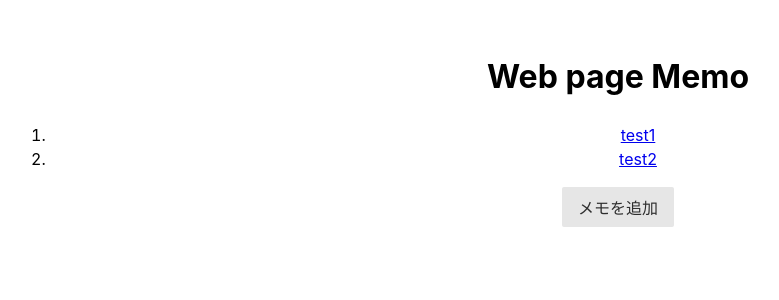
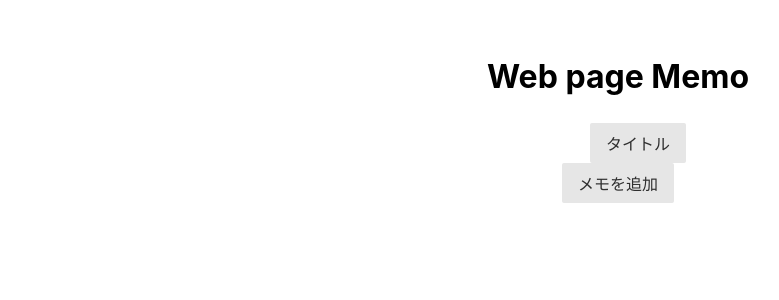
Before and after one commit to mdrmsox/web-page-memo, a React (Vite) app: page / in a window 1280 px wide. Shown: the top 300 px of the page, without its empty margins (22-801 px from the left). Built offline with nearby package versions, Linux system fonts and the light colour scheme.

Commit message:
[add] IDBrapper.tsx IndexedDB操作用モジュールを追加 [update] webページリスト要素を変更

```diff
--- a/src/App.css
+++ b/src/App.css
@@ -14,5 +14,14 @@
 }
 
 .memo-form {
+  width: 60%;
+  text-align: left;
+  margin: 0 auto;
+}
 
+.memo-list {
+  margin: 0 auto;
 }
+.memo-list li {
+  list-style-type: none;
+}
--- a/src/App.tsx
+++ b/src/App.tsx
@@ -1,28 +1,33 @@
 import { useState } from 'react'
 import './App.css'
+import { getData } from './IDBWrapper.tsx'
 
 function App() {
 
-  const dummyMemos = [
+  const listSubstitute = [
                           {
-                            title: "test1",
-                            url: "https://example.com/",
-                            memo: "this is test"
-                          },
-                          {
-                            title: "test2",
-                            url: "https://example.net/",
-                            memo: ""
+                            title: "タイトル",
+                            url: "",
+                            memo: "Webページについてのメモ",
+                            date: "0"
                           }
                         ];
 
   const [flameMode, setFlameMode] = useState("a");
-  const [memos, setMemos] = useState(dummyMemos);
+  const [memos, setMemos] = useState(listSubstitute);
 
-  const memoList = memos.map(({title, url}) => {
+  //IndexedDBからデータを取得する
+  getData().then((data: any[]) => {
+      if (data.length > 0) {
+        setMemos(data);
+      } else {
+        setMemos(listSubstitute);
+      }
+    });
+  const memoList = memos.map(({title, url, date}) => {
       return(
-        <li>
-          <a href={url}>{title}</a>
+        <li key={date}>
+          <a className="pure-button" href={url} target="_blank">{title}</a>
         </li>
       );
     });
@@ -58,31 +63,31 @@ function AddMemo({modeSet, mode}) {
 
 function MemoList({memo, mode}) {
   return(
-    <ol className={"memo-form " + (mode == 'a' ? 'do-display' : 'no-display')}>{memo}</ol>
+    <ol className={"memo-list " + (mode == 'a' ? 'do-display' : 'no-display')}>{memo}</ol>
   );
 }
 
 function MemoForm({mode}) {
     return(
-      <form className={"memo-form " + (mode == 'b' ? 'do-display' : 'no-display')}>
-        <div>
-          <label>
-            Webページのタイトル
-            <input type="text" name="title" />
+      <form className={"pure-form pure-form-stacked memo-form " + (mode == 'b' ? '' : 'no-display')}>
+        <fieldset>
+        <label htmlFor="page-title">
+          Webページのタイトル
+        </label>
+        <input type="text" id="page-title" name="title" />
+        <div className="pure-control-group">
+          <label htmlFor="page-url">
+            Webページのurl
           </label>
+          <input type="text" id="page-url" name="url" />
         </div>
-        <div>
-          <label>
-            Webページのurl
-            <input type="text" name="url" />
+        <div className="pure-control-group">
+          <label htmlFor="page-memo">
+            Webページに関するメモ
           </label>
+          <textarea id="page-memo" name="memo"></textarea>
         </div>
-        <div>
-          <label>
-            Webページに関するメモ
-            <textarea name="memo"></textarea>
-          </label>
-        </div>
+        </fieldset>
       </form>
     );
 }
--- /dev/null
+++ b/src/IDBWrapper.tsx
@@ -0,0 +1,69 @@
+/*********
+ * IDBWrapper
+ * indexedDBを扱うモジュール
+ *
+ * データベースの内容
+ * {
+ *    title: string -----webページのタイトル
+ *    url:   string -----webページのurl
+ *    memo:  string -----webページに関するメモ
+ *    date:  Date   -----メモした日時
+ * }
+ *********/
+
+const dbName: string = 'webMemo';
+const dbVersion: number = 1;
+const storeName : string = 'wmStore';
+
+function dbInit (): Promise<IDBDatabase> {
+  return new Promise((resolve, reject) => {
+    const request = window.indexedDB.open(dbName, dbVersion);
+    request.onerror = (event: Event) => {
+      console.log(event);
+      const target = event.target as IDBRequest;
+      reject(target.error);
+    }
+    request.onupgradeneeded = (event: IDBVersionChangeEvent) => {
+      const db = (event.target as IDBRequest).result as IDBDatabase;
+      const objStore = db.createObjectStore(storeName, { keyPath: 'date' });
+    }
+    request.onsuccess = (event: Event) => {
+      const db = (event.target as IDBRequest).result as IDBDatabase;
+      resolve(db);
+    }
+  });
+}
+
+export function getData(): Promise<any[]> {
+  return new Promise ((resolve, reject) => {
+    dbInit().then(
+      (db) => {
+        const transaction = db.transaction(storeName,'readonly');
+        const objectStore = transaction.objectStore(storeName);
+        const request = objectStore.getAll();
+        request.onsuccess = (event: Event) => {
+            resolve((event.target as IDBRequest).result);
+          };
+        request.onerror = (event: Event) => {
+      const target = event.target as IDBRequest;
+      reject(target.error);
+        }
+      }).catch((error) =>{
+          reject(error);
+        });
+    });
+}
+
+export function setData (data: object): Promise<void> {
+  return new Promise((resolve, reject) => {
+      dbInit().then(
+        (db) => {
+            const transaction = db.transaction(storeName, 'readwrite');
+            const objectStore = transaction.objectStore(storeName);
+            objectStore.add(data);
+            transaction.oncomplete = (event: Event) => {resolve()};
+            transaction.onabort = (event: Event) => {reject()};
+          }
+      );
+  });
+}
```
